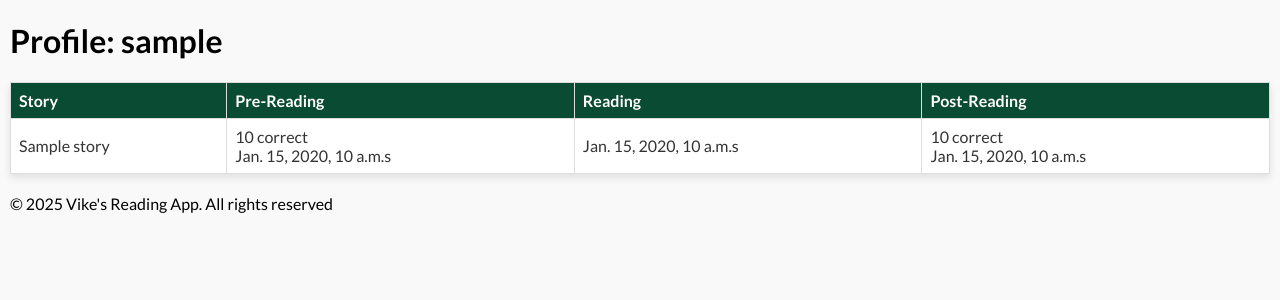
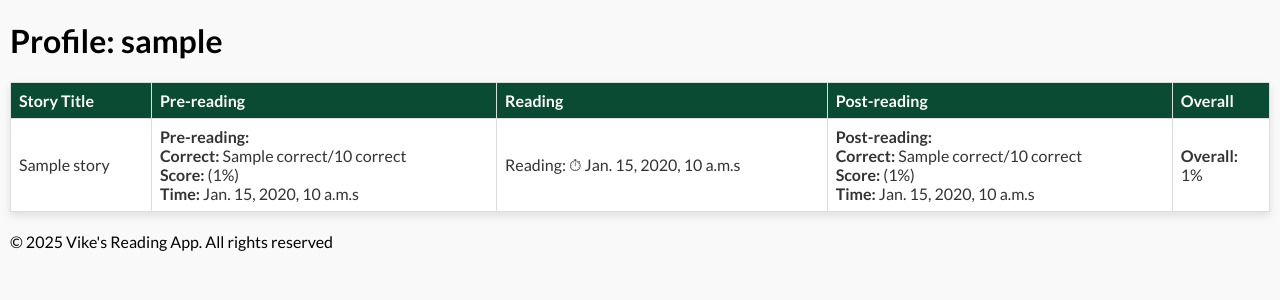
Before and after one commit to gordeewiktor/vikes_reading_app, a Django app: template vikes_reading_app/templates/vikes_reading_app/profile_detail.html in a window 1280 px wide. Shown: the part 49-349 px from the top of the page. Run offline with Django 5.2, Linux system fonts and the light colour scheme; a user stored in the database is signed in; tables that the repository leaves empty hold one stand-in row (values such as "Sample post"); the template is opened without the code that fills it: most values are stand-ins (such as "Sample title", 1, 10 or a date in 2020).

Commit message:
feat(teacher dashboard): add dynamic scoring and improve student progress UI
- Implemented per-story scoring (pre, post, overall) with percentages and time tracking
- Moved scoring logic into Progress model methods (clean and reusable)
- Refactored profile_detail view to use structured story_progress data
- Replaced block layout with table-based UI for better readability
- Unified table design across teacher pages
- Updated tests to reflect new UI and scoring behavior

```diff
--- a/vikes_reading_app/models.py
+++ b/vikes_reading_app/models.py
@@ -82,6 +82,77 @@ class Progress(models.Model):
     def __str__(self):
         return f"{self.student.username} - {self.read_story.title} - {self.current_stage}"
 
+    def _normalized_answers(self):
+        answers = self.answers_given or {}
+        if 'pre_reading' in answers or 'post_reading' in answers:
+            return {
+                'pre_reading': answers.get('pre_reading', {}),
+                'post_reading': answers.get('post_reading', {}),
+            }
+        return {
+            'pre_reading': {},
+            'post_reading': answers,
+        }
+
+    @staticmethod
+    def _percentage(correct, total):
+        if total == 0:
+            return None
+        return round((correct / total) * 100)
+
+    def get_pre_reading_stats(self):
+        answers = self._normalized_answers()['pre_reading']
+        exercises = self.read_story.pre_reading_exercises.all()
+        total = exercises.count()
+        correct = 0
+
+        for exercise in exercises:
+            selected = answers.get(str(exercise.id))
+            correct_answer = exercise.option_1 if exercise.is_option_1_correct else exercise.option_2
+            if selected == correct_answer:
+                correct += 1
+
+        return {
+            'correct': correct,
+            'total': total,
+            'percentage': self._percentage(correct, total),
+            'time_spent': self.pre_reading_time,
+        }
+
+    def get_post_reading_stats(self):
+        answers = self._normalized_answers()['post_reading']
+        questions = self.read_story.post_reading_questions.all()
+        total = questions.count()
+        correct = 0
+
+        for question in questions:
+            answer_data = answers.get(str(question.id))
+            if isinstance(answer_data, dict):
+                is_correct = answer_data.get('is_correct', False)
+            else:
+                is_correct = bool(answer_data)
+            if is_correct:
+                correct += 1
+
+        return {
+            'correct': correct,
+            'total': total,
+            'percentage': self._percentage(correct, total),
+            'time_spent': self.post_reading_time,
+        }
+
+    def get_overall_stats(self):
+        pre_stats = self.get_pre_reading_stats()
+        post_stats = self.get_post_reading_stats()
+        correct = pre_stats['correct'] + post_stats['correct']
+        total = pre_stats['total'] + post_stats['total']
+
+        return {
+            'correct': correct,
+            'total': total,
+            'percentage': self._percentage(correct, total),
+        }
+
     class Meta:
         constraints = [
             models.UniqueConstraint(
--- a/vikes_reading_app/repositories/progress_repository_impl.py
+++ b/vikes_reading_app/repositories/progress_repository_impl.py
@@ -63,4 +63,7 @@ class ORMProgressRepository(ProgressRepository):
         return Progress.objects.filter(
             student=student,
             read_story__in=stories
-        ).select_related('read_story')
+        ).select_related('read_story').prefetch_related(
+            'read_story__pre_reading_exercises',
+            'read_story__post_reading_questions',
+        )
--- a/vikes_reading_app/templates/vikes_reading_app/profile_detail.html
+++ b/vikes_reading_app/templates/vikes_reading_app/profile_detail.html
@@ -8,39 +8,78 @@ Student Profile - Vike's Reading
 {% block content %}
 <h1>Profile: {{ student.username }}</h1>
 
-{% if progress_records %}
+{% if story_progress %}
     <table class="story-table">
         <thead>
             <tr>
-                <th scope="col">Story</th>
-                <th scope="col">Pre-Reading</th>
+                <th scope="col">Story Title</th>
+                <th scope="col">Pre-reading</th>
                 <th scope="col">Reading</th>
-                <th scope="col">Post-Reading</th>
+                <th scope="col">Post-reading</th>
+                <th scope="col">Overall</th>
             </tr>
         </thead>
         <tbody>
-            {% for record in progress_records %}
+            {% for item in story_progress %}
                 <tr>
-                    <td>{{ record.story.title }}</td>
+                    <td>{{ item.story.title }}</td>
                     <td>
-                        {% if record.pre_reading_time %}
-                            {{ record.pre_reading_score }} correct<br>
-                            {{ record.pre_reading_time }}s
+                        <strong>Pre-reading:</strong><br>
+                        <strong>Correct:</strong>
+                        {% if item.pre_reading.total %}
+                            {{ item.pre_reading.correct }}/{{ item.pre_reading.total }} correct
+                        {% else %}
+                            —
+                        {% endif %}
+                        <br>
+                        <strong>Score:</strong>
+                        {% if item.pre_reading.percentage is not None %}
+                            ({{ item.pre_reading.percentage }}%)
+                        {% else %}
+                            —
+                        {% endif %}
+                        <br>
+                        <strong>Time:</strong>
+                        {% if item.pre_reading.time_spent %}
+                            {{ item.pre_reading.time_spent }}s
                         {% else %}
                             —
                         {% endif %}
                     </td>
                     <td>
-                        {% if record.reading_time %}
-                            {{ record.reading_time }}s
+                        {% if item.reading_time %}
+                            Reading: ⏱ {{ item.reading_time }}s
                         {% else %}
                             —
                         {% endif %}
                     </td>
                     <td>
-                        {% if record.post_reading_time %}
-                            {{ record.post_reading_score }} correct<br>
-                            {{ record.post_reading_time }}s
+                        <strong>Post-reading:</strong><br>
+                        <strong>Correct:</strong>
+                        {% if item.post_reading.total %}
+                            {{ item.post_reading.correct }}/{{ item.post_reading.total }} correct
+                        {% else %}
+                            —
+                        {% endif %}
+                        <br>
+                        <strong>Score:</strong>
+                        {% if item.post_reading.percentage is not None %}
+                            ({{ item.post_reading.percentage }}%)
+                        {% else %}
+                            —
+                        {% endif %}
+                        <br>
+                        <strong>Time:</strong>
+                        {% if item.post_reading.time_spent %}
+                            {{ item.post_reading.time_spent }}s
+                        {% else %}
+                            —
+                        {% endif %}
+                    </td>
+                    <td>
+                        <strong>Overall:</strong><br>
+                        {% if item.overall.percentage is not None %}
+                            {{ item.overall.percentage }}%
                         {% else %}
                             —
                         {% endif %}
```
Also changed, not shown: vikes_reading_app/templates/vikes_reading_app/profile.html (+32 -11 lines), vikes_reading_app/tests/test_views.py (+71 -0 lines), vikes_reading_app/views/profile.py (+11 -1 lines), 6 other files.
